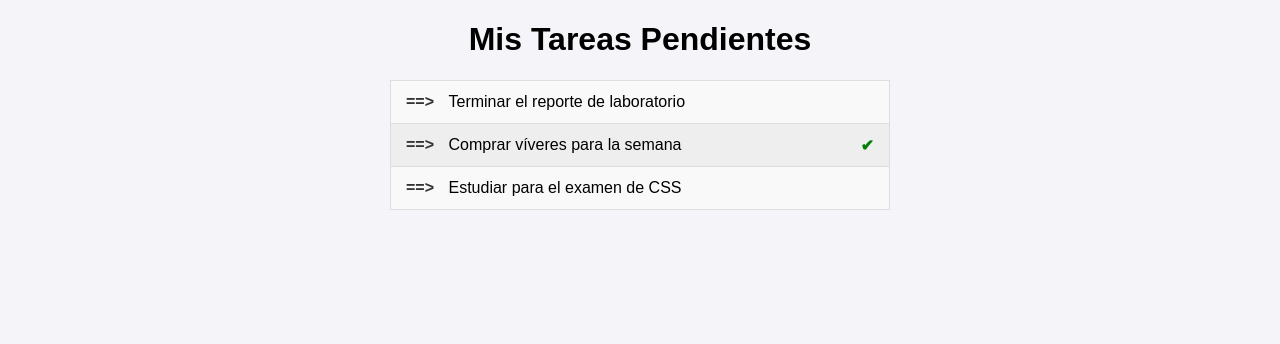
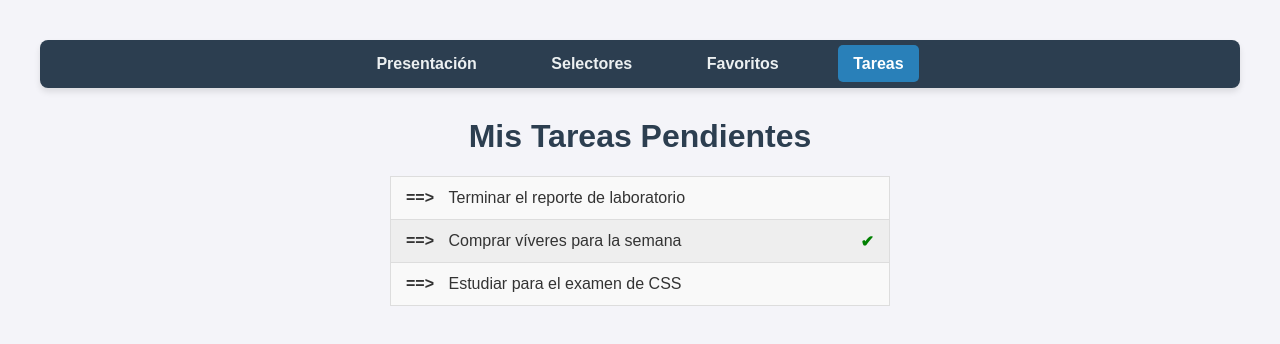
Before and after one commit to Patochin343/IDWEB---LAB-F, a plain HTML site: page LABORATORIO 8/tareas.html in a window 1280 px wide. Drawn offline with Linux system fonts and the light colour scheme.

Commit message:
Laboratorio 8

```diff
--- a/LABORATORIO 8/Modificacion3.css
+++ b/LABORATORIO 8/Modificacion3.css
@@ -9,7 +9,7 @@ h1 {
 }
 
 ol {
-    list-style-type: none; /* Quitamos los números por defecto */
+    list-style-type: none;
     padding: 0;
     max-width: 500px;
     margin: 20px auto;
@@ -18,19 +18,19 @@ ol {
 li {
     padding: 12px 15px;
     border: 1px solid #ddd;
-    margin-bottom: -1px; /* Para que los bordes se superpongan */
+    margin-bottom: -1px;
 }
 
-/* 1. Alterna los colores de las filas pares con impares, usando gris */
+
 li:nth-child(odd) {
-    background-color: #f9f9f9; /* Gris muy claro para impares */
+    background-color: #f9f9f9;
 }
 
 li:nth-child(even) {
-    background-color: #eeeeee; /* Gris un poco más oscuro para pares */
+    background-color: #eeeeee;
 }
 
-/* 2. Agrega los caracteres ==> al inicio de cada tarea */
+
 li::before {
     content: "==> ";
     font-weight: bold;
@@ -38,16 +38,16 @@ li::before {
     margin-right: 10px;
 }
 
-/* 3. Al pasar el mouse, cambia el puntero y el fondo */
+
 li:hover {
     cursor: pointer;
-    background-color: #dcdcdc; /* Gris claro al pasar el mouse */
+    background-color: #dcdcdc;
 }
 
-/* 4. Muestra ✔ al final de una tarea marcada como "hecha" */
+
 .hecha::after {
     content: " ✔";
     color: green;
     font-weight: bold;
-    float: right; /* Alinea el check a la derecha */
+    float: right;
 }
--- /dev/null
+++ b/LABORATORIO 8/identidad.css
@@ -0,0 +1,47 @@
+/* Estilos para unificar la identidad de las páginas */
+body {
+    font-family: 'Segoe UI', Tahoma, Geneva, Verdana, sans-serif;
+    background-color: #f0f2f5;
+    color: #333;
+    margin: 0;
+    padding: 20px;
+}
+
+/* --- Barra de Navegación --- */
+.navbar {
+    background-color: #2c3e50; /* Azul oscuro/gris */
+    padding: 15px 0;
+    text-align: center;
+    border-radius: 8px;
+    margin-bottom: 30px;
+    box-shadow: 0 4px 6px rgba(0, 0, 0, 0.1);
+}
+
+.navbar a {
+    color: #ecf0f1; /* Gris claro */
+    text-decoration: none;
+    font-weight: bold;
+    margin: 0 20px;
+    padding: 10px 15px;
+    border-radius: 5px;
+    transition: background-color 0.3s ease, color 0.3s ease;
+}
+
+/* Efecto al pasar el mouse sobre un enlace */
+.navbar a:hover {
+    background-color: #3498db; /* Azul brillante */
+    color: #fff;
+}
+
+/* Estilo para el enlace de la página activa */
+.navbar a.active {
+    background-color: #2980b9; /* Azul más oscuro */
+    color: #ffffff;
+    cursor: default;
+}
+
+/* Estilo general para los títulos principales */
+h1 {
+    color: #2c3e50;
+    text-align: center;
+}
--- a/LABORATORIO 8/tareas.html
+++ b/LABORATORIO 8/tareas.html
@@ -4,9 +4,14 @@
     <meta charset="UTF-8">
     <meta name="viewport" content="width=device-width, initial-scale=1.0">
     <title>Lista de Tareas</title>
-    <link rel="stylesheet" href="Modificacion3.css">
-</head>
+    <link rel="stylesheet" href="identidad.css">   <link rel="stylesheet" href="Modificacion3.css"> </head>
 <body>
+    <nav class="navbar">
+        <a href="index.html">Presentación</a>
+        <a href="selectores.html">Selectores</a>
+        <a href="favoritos.html">Favoritos</a>
+        <a href="tareas.html" class="active">Tareas</a>
+    </nav>
 
     <h1>Mis Tareas Pendientes</h1>
 
@@ -15,6 +20,5 @@
         <li class="hecha">Comprar víveres para la semana</li>
         <li>Estudiar para el examen de CSS</li>
     </ol>
-
 </body>
 </html>
```
Also changed, not shown: LABORATORIO 8/favoritos.html (+7 -3 lines), LABORATORIO 8/index.html (+12 -6 lines), LABORATORIO 8/selectores.html (+13 -9 lines).
